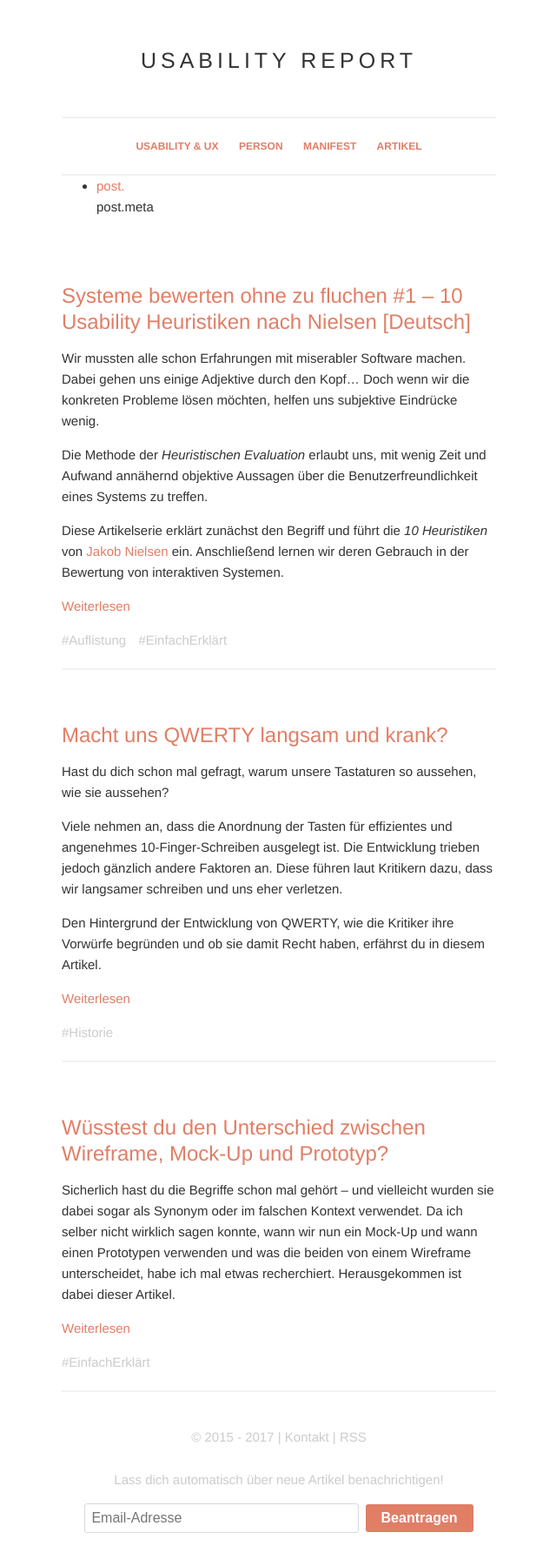
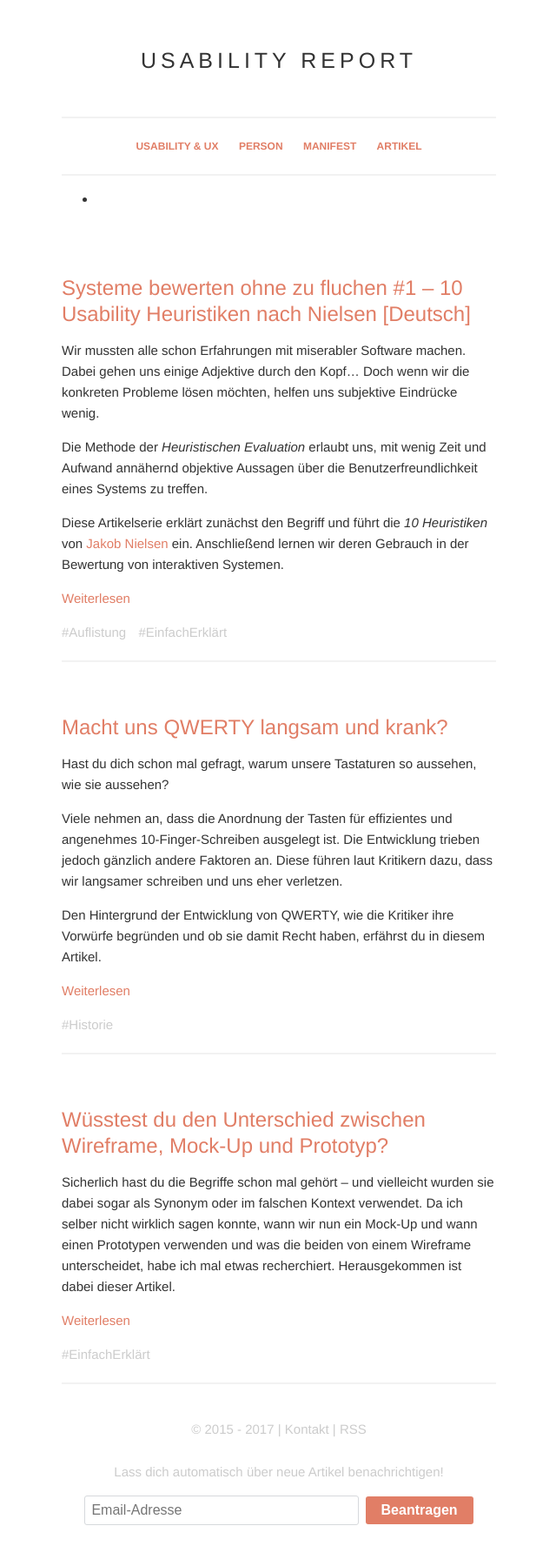
Before and after one commit to JohannesBorchard/usabilityreport, a Jekyll site: the page built from index.html, in a window 1280 px wide. Shown: the whole page at 87% size, without its empty margins (319-959 px from the left). Built offline with Jekyll 4.4.1, drawn with Linux system fonts in a browser that asks for light colours.

Commit message:
html -> yekyll

```diff
--- a/index.html
+++ b/index.html
@@ -5,8 +5,8 @@
 <ul>
     {% for post in site.posts %}
     <li>
-        <a href="">post.<title>Home</title></a>
-        <p>post.meta</p>
+        <a href="">{{post.title}}</a>
+        <p>{{post.meta}}</p>
     </li>
     {% endfor %}
 </ul>
```
